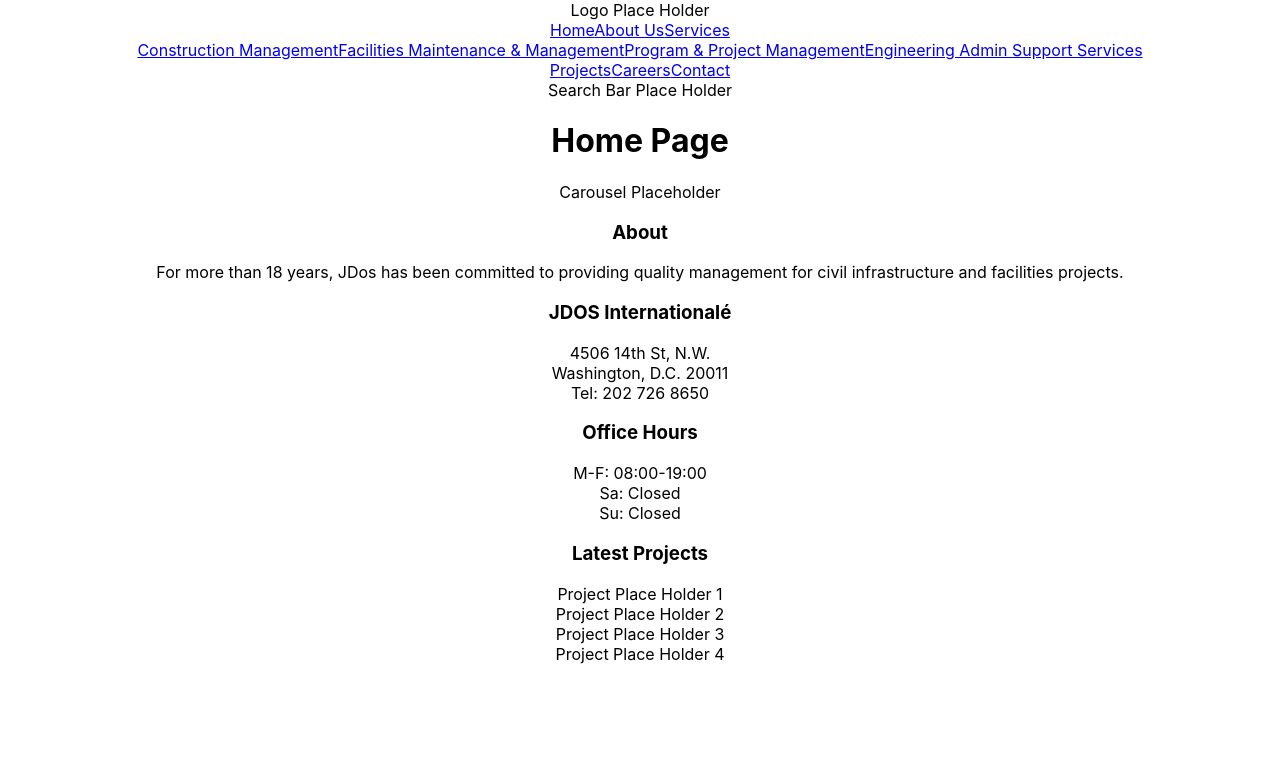
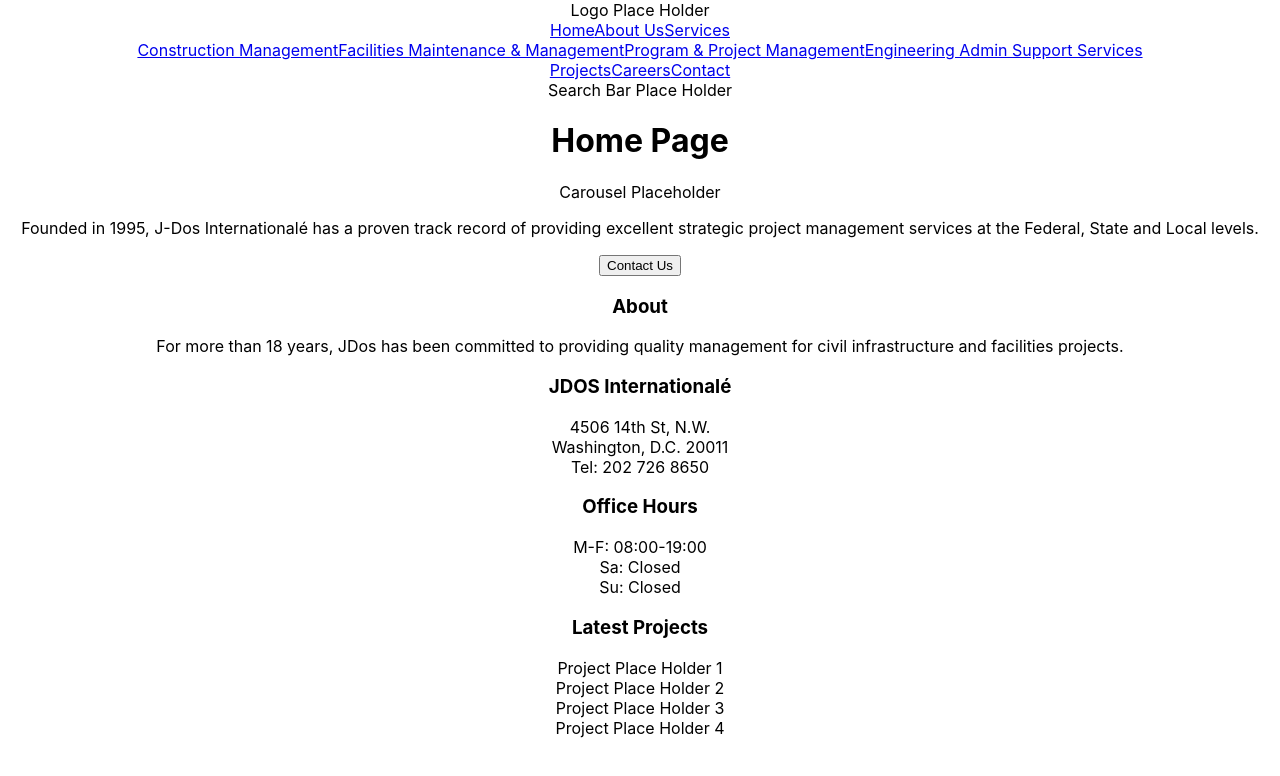
Before and after one commit to TraiLynne/JDOSInternational, a React (Create React App) app in the folder app/: page / in a window 1280 px wide. Shown: the top 776 px of the page. Built offline with nearby package versions, Linux system fonts and the light colour scheme.

Commit message:
Create Home CTA Boilerplate Successfully render in home page Displays text and Linked button

```diff
--- a/app/src/components/home/hero-area.js
+++ b/app/src/components/home/hero-area.js
@@ -1,11 +1,9 @@
 import React from 'react';
 
-const HomeHero = () => {
+export const HomeHero = () => {
     return (
         <div>
             Carousel Placeholder
         </div>
     )
-}
-
-export default HomeHero;
+};
--- /dev/null
+++ b/app/src/components/home/home-cta.js
@@ -0,0 +1,18 @@
+import React from 'react';
+import {
+    Link
+} from 'react-router-dom';
+
+export const CallToAction = () => {
+    return (
+        <div>
+            <p>Founded in 1995, J-Dos Internationalé has a proven track record of providing excellent strategic project management services at the Federal, State and Local levels.</p>
+
+            <Link to='/contact'>
+                <button>
+                    Contact Us
+                </button>
+            </Link>
+        </div>
+    )
+}
--- a/app/src/components/home/home-page.js
+++ b/app/src/components/home/home-page.js
@@ -1,7 +1,8 @@
 import React, { Component } from 'react';
 
 // Components
-import HomeHero from './hero-area';
+import { HomeHero } from './hero-area';
+import { CallToAction } from './home-cta';
 
 export default class Home extends Component {
     render() {
@@ -9,7 +10,8 @@
             <div>
                 <h1>Home Page</h1>
                 <HomeHero/>
+                <CallToAction/>
             </div>
         );
     }
-}
+};
```
